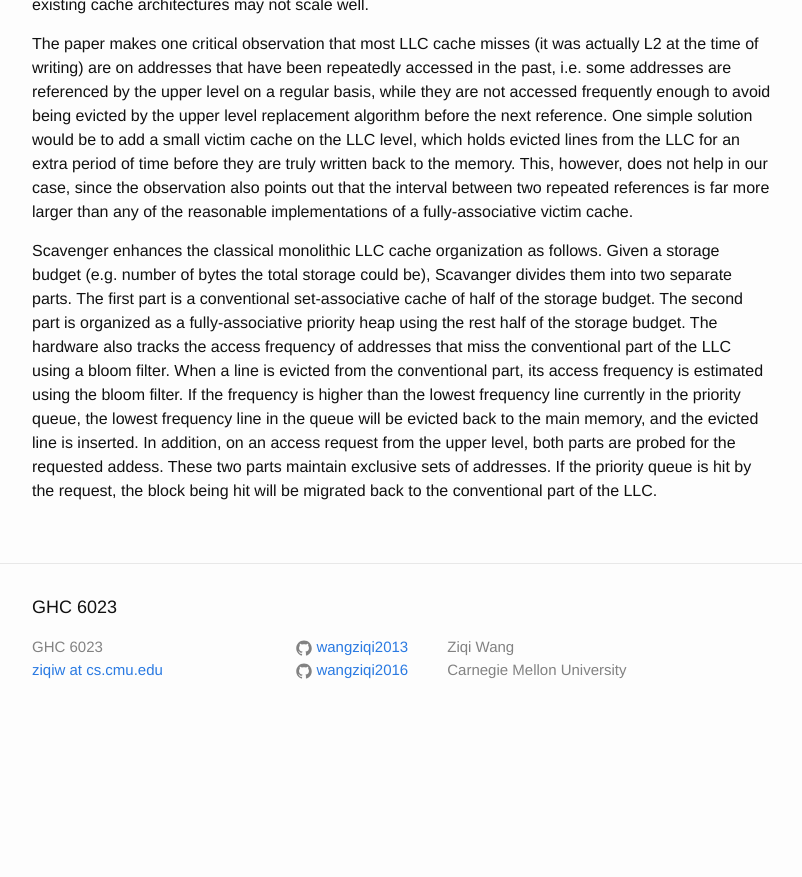
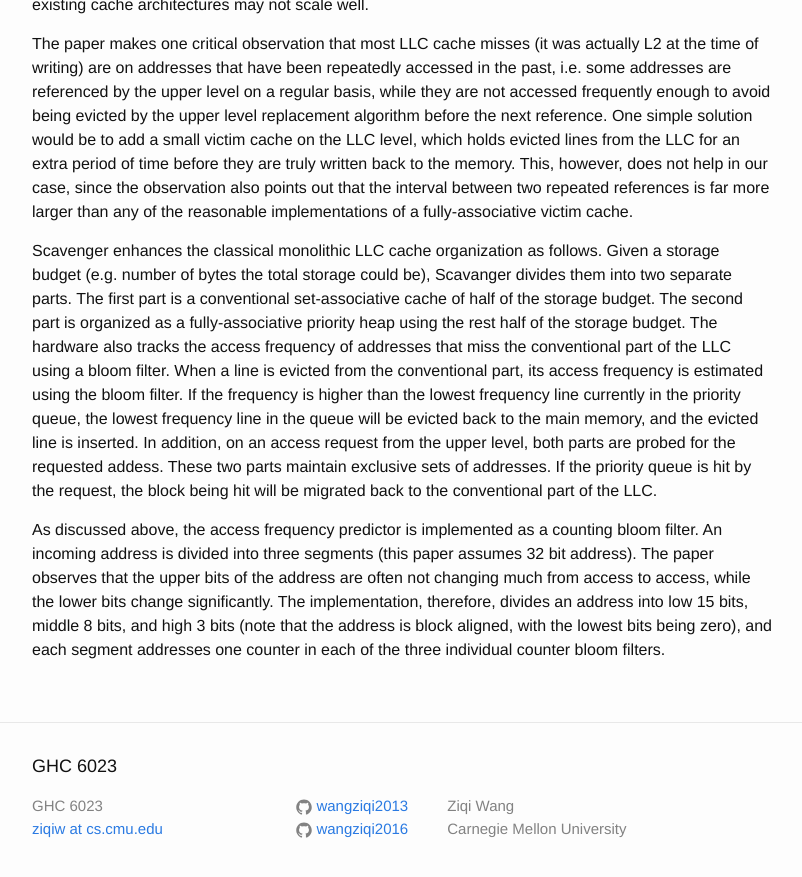
Before and after one commit to wangziqi2013/wangziqi2013.github.io, a Jekyll site: the page built from _posts/2020-05-28-scavenger.markdown, in a window 1280 px wide and 900 px high, scrolled down 595 px. Shown: the top 877 px of the window, without its empty margins (238-1040 px from the left). Built offline with Jekyll 4.4.1, drawn with Linux system fonts in a browser that asks for light colours; before the commit the page ends 1336 px from its top, so only the background shows below that.

Commit message:
Adding bf

```diff
--- a/_posts/2020-05-28-scavenger.markdown
+++ b/_posts/2020-05-28-scavenger.markdown
@@ -36,3 +36,9 @@ queue, the lowest frequency line in the queue will be evicted back to the main m
 In addition, on an access request from the upper level, both parts are probed for the requested addess. These two parts
 maintain exclusive sets of addresses. If the priority queue is hit by the request, the block being hit will be migrated
 back to the conventional part of the LLC.
+
+As discussed above, the access frequency predictor is implemented as a counting bloom filter. An incoming address is divided
+into three segments (this paper assumes 32 bit address). The paper observes that the upper bits of the address are often
+not changing much from access to access, while the lower bits change significantly. The implementation, therefore, divides
+an address into low 15 bits, middle 8 bits, and high 3 bits (note that the address is block aligned, with the lowest bits
+being zero), and each segment addresses one counter in each of the three individual counter bloom filters.
```
